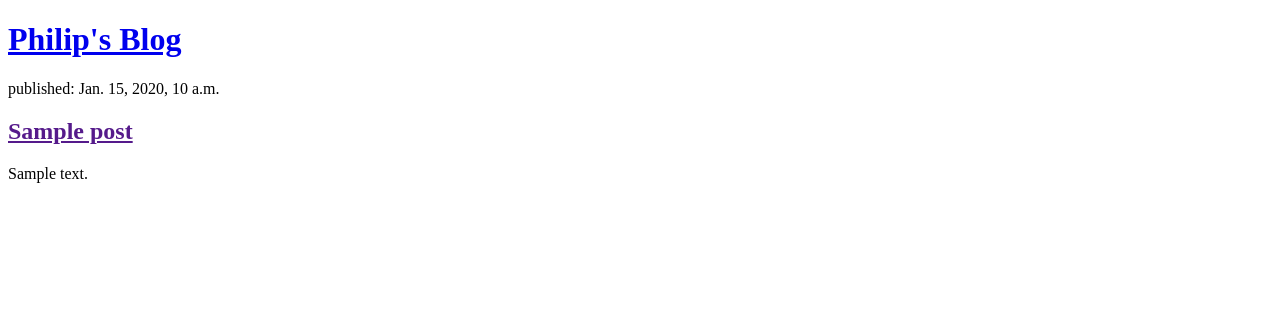
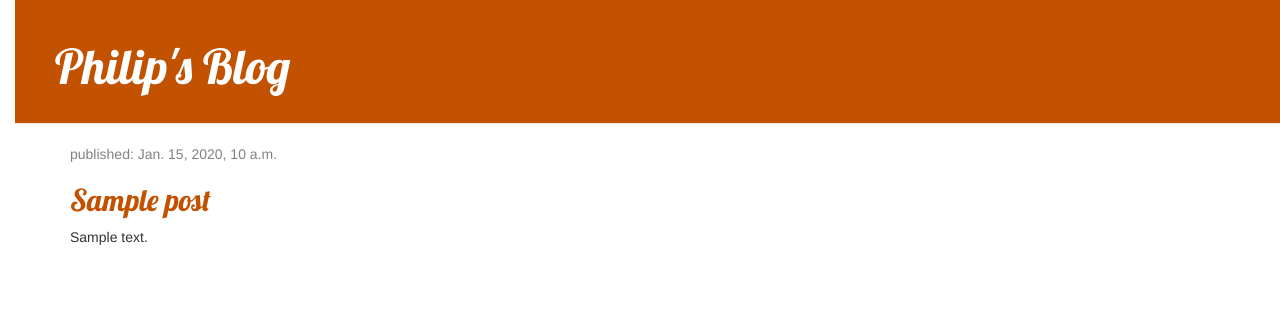
Before and after one commit to PhilipBoyle/philips-blog, a Django app: template blog/templates/blog/post_list.html in a window 1280 px wide. Shown: the top 316 px of the page. Run offline with Django 3.2, Linux system fonts and the light colour scheme; the template is opened without the code that fills it: values that come from a table or form of the project are taken from there, others are empty; tables that the repository leaves empty hold one stand-in row (values such as "Sample post"); some libraries are stand-ins or nearby versions.

Commit message:
Added CSS

```diff
--- /dev/null
+++ b/blog/static/css/blog.css
@@ -0,0 +1,46 @@
+h1 a, h2 a {
+    color: #C25100;
+    font-family: 'Lobster';
+}
+
+body {
+    padding-left: 15px;
+}
+
+.page-header {
+    background-color: #C25100;
+    margin-top: 0;
+    padding: 20px 20px 20px 40px;
+}
+.page-header h1, .page-header h1 a, .page-header h1 a:visited, .page-header h1 a:active {
+    color: #ffffff;
+    font-size: 36pt;
+    text-decoration: none;
+}
+.content {
+    margin-left: 40px;
+}
+h1, h2, h3, h4 {
+    font-family: 'Lobster', cursive;
+}
+.date {
+    color: #828282;
+}
+.save {
+    float: right;
+}
+.post-form textarea, .post-form input {
+    width: 100%;
+}
+.top-menu, .top-menu:hover, .top-menu:visited {
+    color: #ffffff;
+    float: right;
+    font-size: 26pt;
+    margin-right: 20px;
+}
+.post {
+    margin-bottom: 70px;
+}
+.post h1 a, .post h1 a:visited {
+    color: #000000;
+}
--- a/blog/templates/blog/post_list.html
+++ b/blog/templates/blog/post_list.html
@@ -1,19 +1,36 @@
 <!DOCTYPE html>
 <html lang="en">
+
+{% load static %}
+
 <head>
     <meta charset="UTF-8">
     <title>Philip's Blog</title>
+    <link rel="stylesheet" href="//maxcdn.bootstrapcdn.com/bootstrap/3.2.0/css/bootstrap.min.css">
+    <link rel="stylesheet" href="//maxcdn.bootstrapcdn.com/bootstrap/3.2.0/css/bootstrap-theme.min.css">
+    <link href="//fonts.googleapis.com/css?family=Lobster&subset=latin,latin-ext" rel="stylesheet" type="text/css">
+    <link rel="stylesheet" href="{% static 'css/blog.css' %}">
+
 </head>
 <body>
-    <div>
+    <div class="page-header">
         <h1><a href="/">Philip's Blog</a></h1>
     </div>
-    {% for post in posts %}
-    <div>
-        <p>published: {{ post.published_date }}</p>
-        <h2><a href="">{{ post.title }}</a></h2>
-        <p>{{ post.text|linebreaksbr }}</p>
+    <div class="content container">
+        <div class="row">
+            <div class="col-md-8">
+            {% for post in posts %}
+                <div class="post">
+                    <div class="date">
+                        <p>published: {{ post.published_date }}</p>
+                    </div>
+                    <h2><a href="">{{ post.title }}</a></h2>
+                    <p>{{ post.text|linebreaksbr }}</p>
+                </div>
+            {% endfor %}
+            </div>
+        </div>
     </div>
-    {% endfor %}
+
 </body>
 </html>
```
